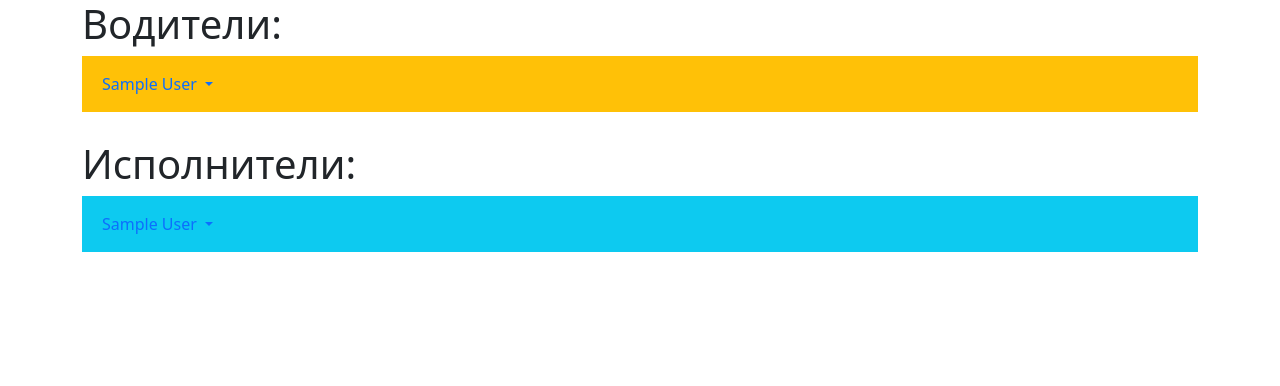
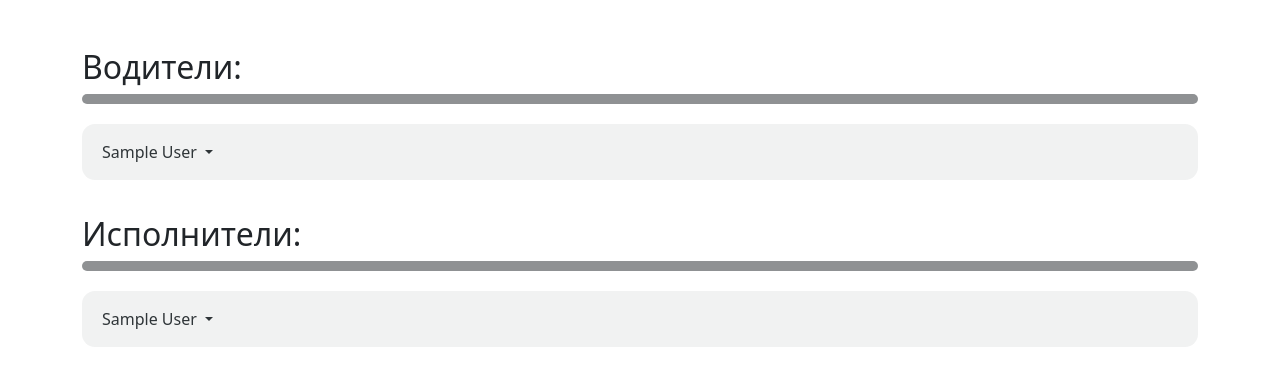
Before and after one commit to python9students/ESDP-Project-Service-Desk, a Django app: template source/ticket/templates/for_chief/chief_info_list_view.html in a window 1280 px wide. Shown: the top 386 px of the page. Run offline with Django 4.2, Linux system fonts and the light colour scheme; the template is opened without the code that fills it: most values are stand-ins (such as "Sample title", 1, 10 or a date in 2020); parts of the project's set-up code (start-up, migrations or seed data) failed here and were passed over; some libraries are stand-ins or nearby versions.

Commit message:
#114 Изменил визуальный вид странички Инфо для шефа

```diff
--- a/source/ticket/templates/for_chief/chief_info_list_view.html
+++ b/source/ticket/templates/for_chief/chief_info_list_view.html
@@ -2,9 +2,11 @@
 {% load static %}
 {% block title %}Информация о работниках{% endblock %}
 {% block content %}
-    <h1>Водители:</h1>
+    <h2 class="mt-5">Водители:</h2>
+    <span class="placeholder col-12 placeholder-xs"></span>
+
     {% for username in usernames %}
-        <nav class="navbar navbar-expand-lg navbar-warning bg-warning mb-1">
+        <nav class="navbar navbar-expand-lg">
             <div class="container-fluid">
                 <button class="navbar-toggler" type="button" data-bs-toggle="collapse"
                         data-bs-target="#navbarNavDarkDropdown" aria-controls="navbarNavDarkDropdown"
@@ -18,7 +20,7 @@
                                data-bs-toggle="dropdown" aria-expanded="false">
                                 {{ username.first_name }} {{ username.last_name }}
                             </a>
-                            <ul class="dropdown-menu dropdown-menu-light" aria-labelledby="navbarDarkDropdownMenuLink">
+                            <ul class="dropdown-menu dropdown-menu" aria-labelledby="navbarDarkDropdownMenuLink">
                                 <li><a class="dropdown-item" href="#">
                                     {% for ticket in tickets %}
                                         {% if ticket.driver.last_name == username.last_name %}
@@ -73,10 +75,11 @@
             </div>
         </nav>
     {% endfor %}
+    <br><h2 class="mt-2">Исполнители:</h2>
+    <span class="placeholder col-12 placeholder-xs"></span>
 
-<br><h1>Исполнители:</h1>
     {% for username in usernames %}
-        <nav class="navbar navbar-expand-lg navbar-warning bg-info mb-1">
+        <nav class="navbar navbar-expand-lg">
             <div class="container-fluid">
                 <button class="navbar-toggler" type="button" data-bs-toggle="collapse"
                         data-bs-target="#navbarNavDarkDropdown" aria-controls="navbarNavDarkDropdown"
@@ -90,10 +93,10 @@
                                data-bs-toggle="dropdown" aria-expanded="false">
                                 {{ username.first_name }} {{ username.last_name }}
                             </a>
-                            <ul class="dropdown-menu dropdown-menu-light" aria-labelledby="navbarDarkDropdownMenuLink">
+                            <ul class="dropdown-menu dropdown-menu" aria-labelledby="navbarDarkDropdownMenuLink">
                                 <li><a class="dropdown-item" href="#">
                                     {% for ticket in tickets %}
-                                        {% if ticket.executor.last_name == username.last_name%}
+                                        {% if ticket.executor.last_name == username.last_name %}
                                             <table class="table table-hover">
                                                 <thead>
                                                 <tr>
@@ -144,4 +147,27 @@
             </div>
         </nav>
     {% endfor %}
+    <style>
+        .navbar {
+            background-color: #F1F2F2;
+            border-radius: 13px;
+            margin-bottom: 3px;
+        }
+
+        .dropdown-menu {
+            border-radius: 20px;
+            border-color: #BCBEC0;
+            width: 1271px;
+        }
+
+        .nav-link {
+            color: #2F3538;
+        }
+
+        .placeholder {
+            border-radius: 30px;
+            margin-bottom: 20px;
+        }
+
+    </style>
 {% endblock %}
```
